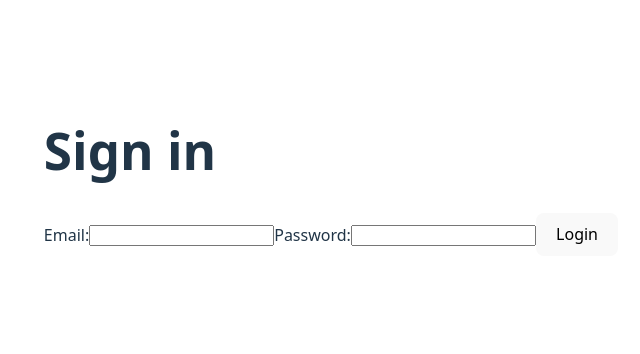
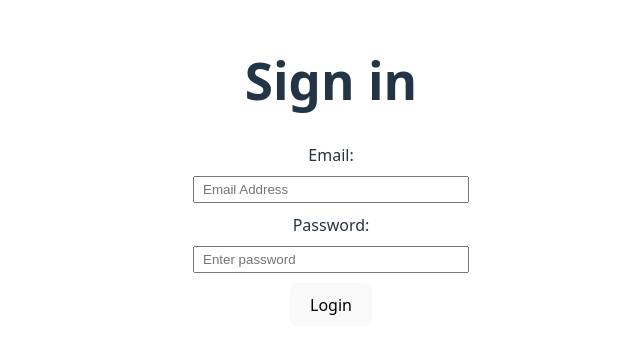
Before and after one commit to MetalSnow/Blog-API, a React (Vite) app in the folder frontend-two/: page / in a window 1280 px wide. Shown: the part 228-582 px from the top of the page, without its empty margins (309-949 px from the left). Built offline with nearby package versions, Linux system fonts and the light colour scheme; no server answers.

Commit message:
fix: Fixed publish toggle and style login LoginPage
- updated intial state for published toggle from the post data
- finished styling login page

```diff
--- a/frontend-two/src/components/dashboard/PublishedInput.jsx
+++ b/frontend-two/src/components/dashboard/PublishedInput.jsx
@@ -4,7 +4,7 @@ import usePatch from '../../hooks/usePatch';
 import { Loader2Icon } from 'lucide-react';
 
 const PublishedInput = ({ post, url }) => {
-  const [isPublished, setIsPublished] = useState(false);
+  const [isPublished, setIsPublished] = useState(post.published);
   const { update, loading, error } = usePatch(`${url}/posts/${post.id}`);
 
   const handleChange = async (event) => {
@@ -30,6 +30,7 @@ const PublishedInput = ({ post, url }) => {
         name={`publish-${post.id}`}
         id={`publish-${post.id}`}
         onChange={handleChange}
+        checked={isPublished}
       />
       <span className={styles.slider}></span>
       {loading ? <Loader2Icon /> : isPublished ? 'Unpublish' : 'Publish'}
--- a/frontend-two/src/components/login/LoginPage.jsx
+++ b/frontend-two/src/components/login/LoginPage.jsx
@@ -34,9 +34,21 @@ const LoginPage = () => {
       {validation && <p style={{ color: 'red' }}>{validation}</p>}
       <form action={loginUser}>
         <label htmlFor="email">Email:</label>
-        <input type="email" name="email" id="email" required />
+        <input
+          type="email"
+          name="email"
+          id="email"
+          placeholder="Email Address"
+          required
+        />
         <label htmlFor="password">Password:</label>
-        <input type="password" name="password" id="password" required />
+        <input
+          type="password"
+          name="password"
+          id="password"
+          placeholder="Enter password"
+          required
+        />
         <button type="submit">Login</button>
       </form>
     </div>
--- a/frontend-two/src/components/login/LoginPage.module.css
+++ b/frontend-two/src/components/login/LoginPage.module.css
@@ -1,2 +1,19 @@
 .login {
+  width: 100%;
+  text-align: center;
+  display: flex;
+  flex-direction: column;
+  align-items: center;
+  & form {
+    width: 50%;
+    display: flex;
+    flex-direction: column;
+    align-items: center;
+    gap: 0.6rem;
+    & input {
+      padding: 4px 8px;
+      width: 40%;
+      min-width: 200px;
+    }
+  }
 }
--- a/frontend-two/src/index.css
+++ b/frontend-two/src/index.css
@@ -14,9 +14,7 @@
 }
 
 #root {
-  max-width: 1280px;
-  margin: 0 auto;
-  padding: 2rem;
+  width: 100%;
 }
 
 a {
```
